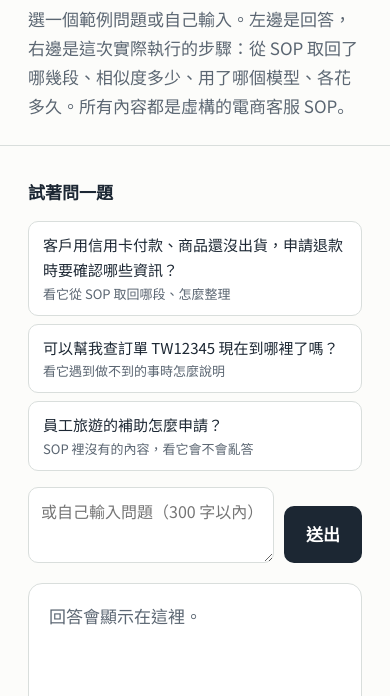
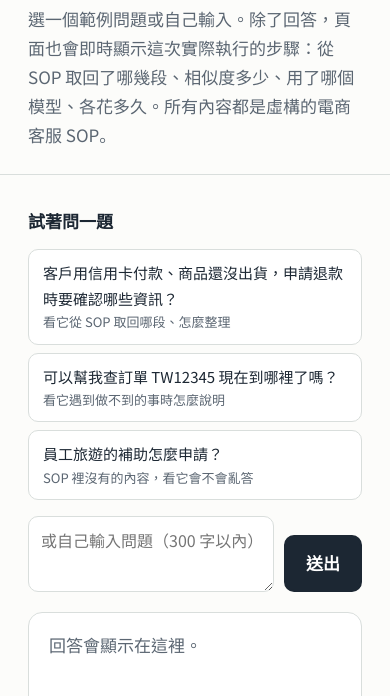
Before and after one commit to dinling1922/ai-portfolio, a plain HTML site: page kb-live.html in a window 390 px wide. Shown: the part 148-844 px from the top of the page. Drawn offline with Linux system fonts and the light colour scheme.

```diff
--- a/kb-live.html
+++ b/kb-live.html
@@ -72,7 +72,7 @@
   <div class="wrap">
     <a class="back" href="./#kb">回到作品總覽</a>
     <h1>客服知識庫：AI 每一步在做什麼，即時顯示</h1>
-    <p class="lead">選一個範例問題或自己輸入。左邊是回答，右邊是這次實際執行的步驟：從 SOP 取回了哪幾段、相似度多少、用了哪個模型、各花多久。所有內容都是虛構的電商客服 SOP。</p>
+    <p class="lead">選一個範例問題或自己輸入。除了回答，頁面也會即時顯示這次實際執行的步驟：從 SOP 取回了哪幾段、相似度多少、用了哪個模型、各花多久。所有內容都是虛構的電商客服 SOP。</p>
   </div>
 </header>
 
```
